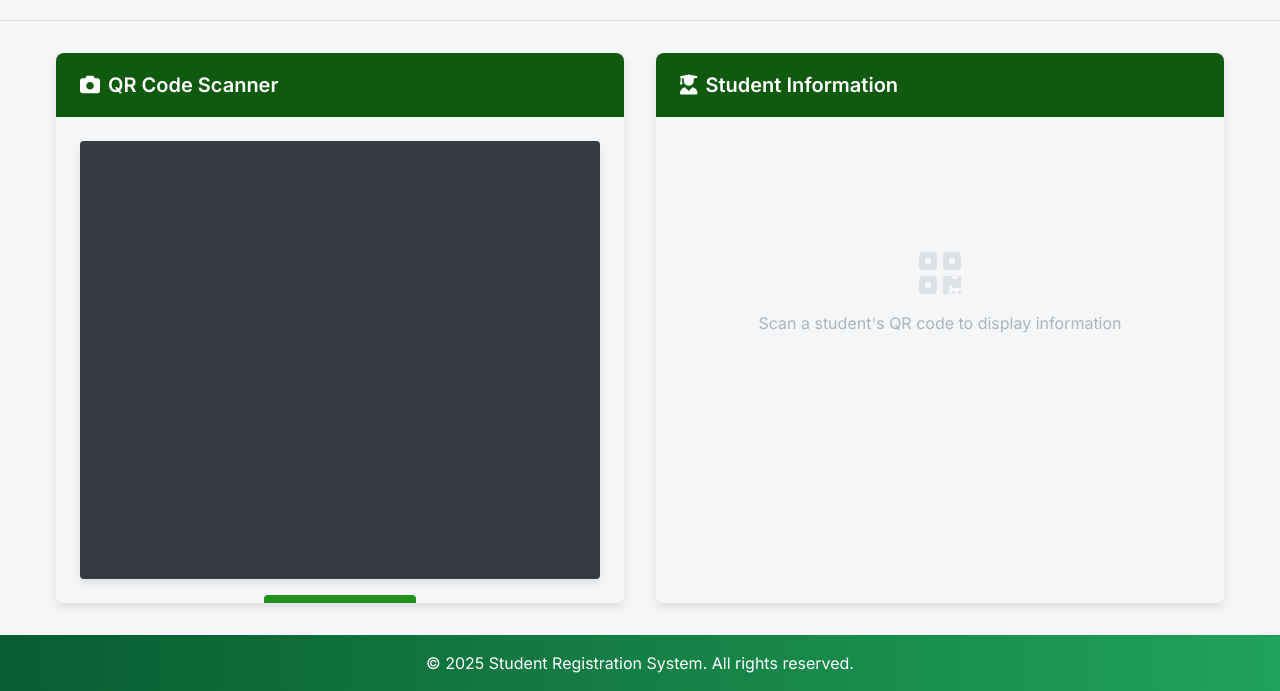
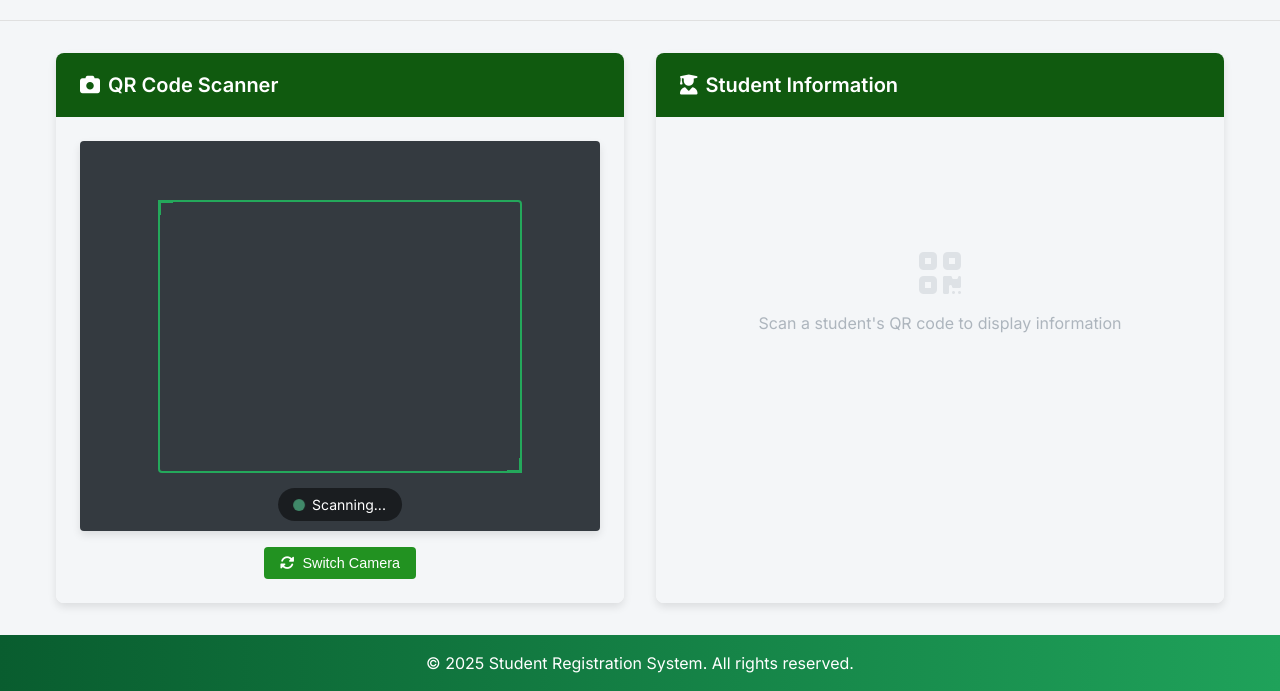
Before and after one commit to Skeptiqality/SHS-Prototype, a PHP site: page /webpages/scanner.php in a window 1280 px wide. Shown: the part 207-898 px from the top of the page. Run offline with PHP 8.4, Linux system fonts and the light colour scheme.

Commit message:
Scanner changes #2-design

```diff
--- a/webpages/scanner.php
+++ b/webpages/scanner.php
@@ -843,7 +843,16 @@ if ($_SERVER['REQUEST_METHOD'] == 'POST' && isset($_POST['text'])) {
                     <h2><i class="fas fa-camera"></i> QR Code Scanner</h2>
                 </div>
                 <div class="card-body">
-                    <div id="preview" class="scanner-container"></div>
+                    <div class="scanner-container">
+                        <div id="preview" style="width: 100%; height: 100%;"></div>
+                        <div class="scanner-overlay">
+                            <div class="scanner-guide"></div>
+                        </div>
+                        <div id="scanning-indicator">
+                            <span class="pulse"></span>
+                            <p>Scanning...</p>
+                        </div>
+                    </div>
                     <div class="camera-controls">
                         <button id="switchCamera" class="btn btn-primary">
                             <i class="fas fa-sync-alt"></i> Switch Camera
```
